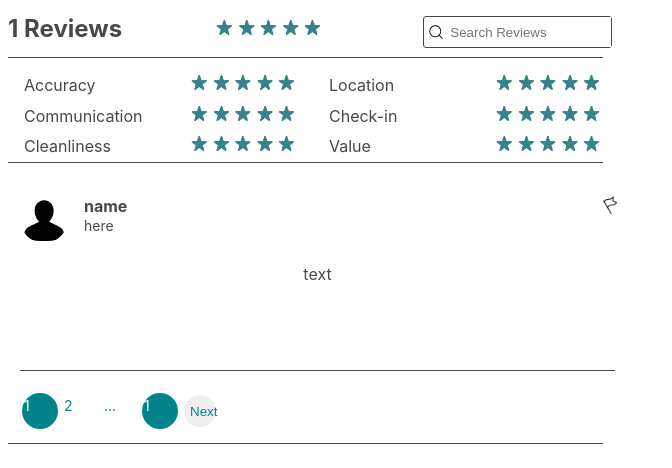
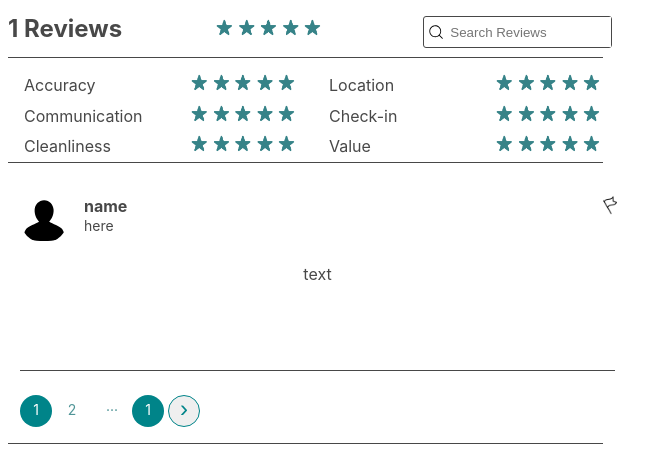
Before and after one commit to AirCnB/reviews-module, a React app: page / in a window 1280 px wide. Shown: the top 468 px of the page, without its empty margins (0-672 px from the left). Built offline with nearby package versions, Linux system fonts and the light colour scheme; no server answers.

Commit message:
Add Circles and Align Page Numbers

```diff
--- a/client/src/components/PageTabs.jsx
+++ b/client/src/components/PageTabs.jsx
@@ -32,14 +32,14 @@ class PageTabs extends React.Component {
 	displayLeftArrow(){
 		return (
 			<div className={styles.tab} onClick={this.props.goPrevPage}>
-				<button className={styles.arrow}> Prev </button>
+				<button className={styles.arrow}><span>&lsaquo;</span></button>
 			</div>
 		)
 	}
 	displayRightArrow(){
 		return (
 			<div className={styles.tab} onClick={this.props.goNextPage}>
-				<button className={styles.arrow}> Next </button>
+				<button className={styles.arrow}><span>&rsaquo;</span></button>
 			</div>
 		)
 	}
--- a/client/src/components/PageTabsStyles.css
+++ b/client/src/components/PageTabsStyles.css
@@ -2,7 +2,7 @@
     display: inline-grid;
     grid-template-columns: auto auto auto auto auto auto auto auto auto;
     font-size: 14px;
-    color: #008489;
+    color: #509597;
     margin-top: 20px;
 }
 
@@ -12,7 +12,7 @@
     border: 1px;
     padding: 2px;
     margin: 2px;
-    justify-self: center;
+    text-align: center;
 }
 
 .currenttab {
@@ -20,19 +20,31 @@
     width: 32px;
     color: white;
     background: #008489;
-    border: 8px;
-    padding: 2px;
-    margin: 2px;
     border-radius: 50%;
-    justify-self: center;
     align-self: center;
+    text-align: center;
+}
+
+.tab span {
+    display: block;
+    margin-top: 4px;
+}
+
+.currenttab span {
+    display: block;
+    margin-top: 4px;
 }
 
 .arrow {
     height: 32px;
     width: 32px;
-    border-radius: 50%;
+    border: 1px solid #008489;
+    border-radius: 32px;
+    font-size: 24px;
     color: #008489;
-    border: 5px;
-    border-color: #008489;
 }
+
+.arrow span {
+    display: block;
+    margin-top: -5px;
+}
```
